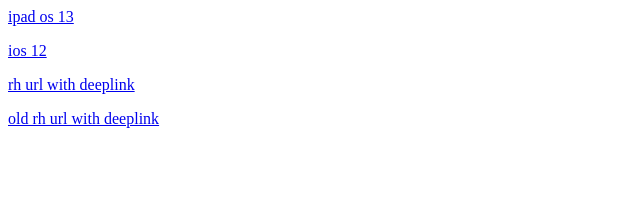
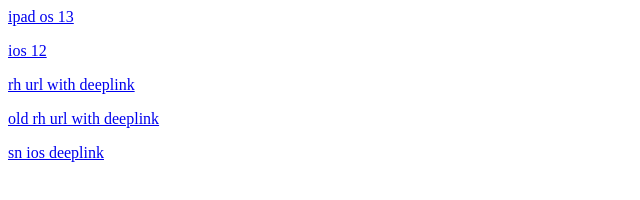
Before and after one commit to panlantic/panlantic.github.io, a plain HTML site: page index.html in a window 1280 px wide. Shown: the whole page, without its empty margins (0-640 px from the left). Drawn offline with Linux system fonts and the light colour scheme.

Commit message:
Update index.html

```diff
--- a/index.html
+++ b/index.html
@@ -9,5 +9,9 @@
     <p><a href="https://app.adjust.com/9hxsupz_isd8zsn?deeplink=adjustRavenhill1399339172%3A%2F%2F">rh url with deeplink</a></p>
 
     <p><a href="https://etns.adj.st?adjust_t=h1hsczd_j6zr7cp&adjust_deeplink=adjustRavenhill1399339172://">old rh url with deeplink</a></p>
+
+
+
+    <p><a href="https://app.adjust.com/p59fi9f?campaign={campaign_name_raw}&adgroup={publisher}&creative={ad_name}&idfa={device_id_raw}&label={partner}_{publisher}&gps_adid={device_id_raw}&impression_id={impid}&remerge_click_id={click_id}&deeplink=adjustSeekersNotes940292587%3A%2F%2F">sn ios deeplink</a></p>
   </body>
 </html>
```
